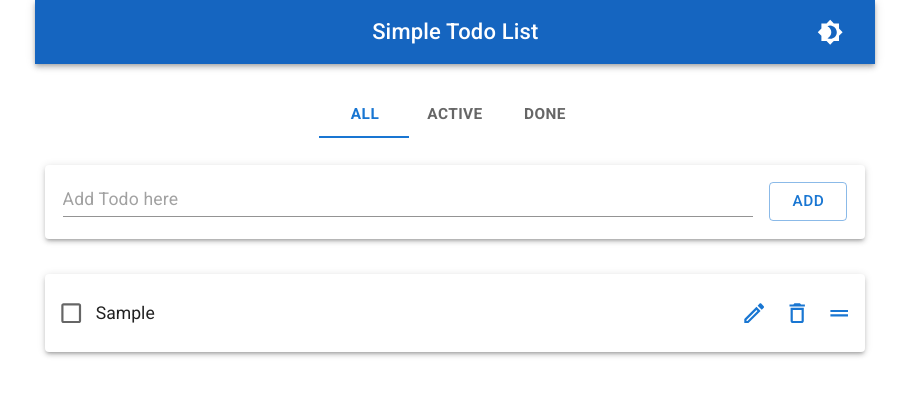
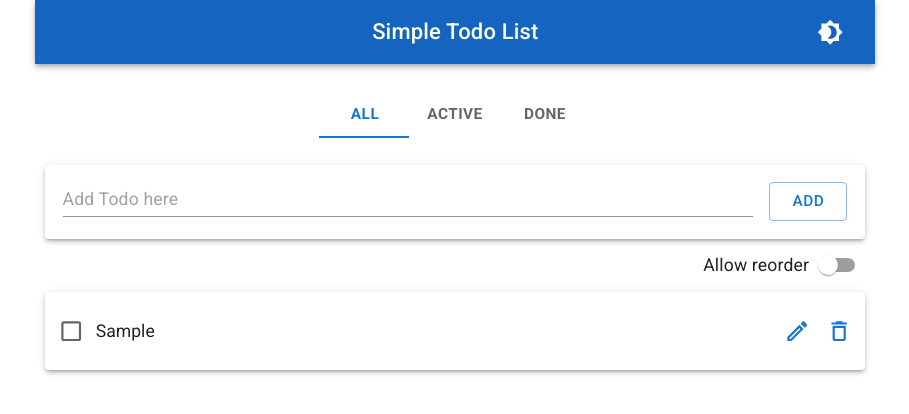
Before and after one commit to AlexFreshIce/simple_todo, a React (Create React App) app: page / in a window 1280 px wide. Both pictures are taken after typing "Sample" into the empty fields and a click on the button "ADD". Shown: the top 414 px of the page, without its empty margins (185-1094 px from the left). Built offline with nearby package versions, Linux system fonts and the light colour scheme.

Commit message:
add switcher reorder

```diff
--- a/src/components/InputTodo.tsx
+++ b/src/components/InputTodo.tsx
@@ -1,15 +1,13 @@
 import { Button, Grid, Paper, TextField } from "@mui/material";
 import { ChangeEvent, FC, useState } from "react";
 import { useDispatch, useSelector } from "react-redux";
-import { AppDispatch, RootState } from "../store";
-import { todoAdd } from "../store/todoSlice";
+import { AppDispatch } from "../store";
+import { filterSelector, todoAdd } from "../store/todoSlice";
 
 export const InputTodo: FC = () => {
   const [inputValue, setInputValue] = useState("");
   const dispatch = useDispatch<AppDispatch>();
-  const isDoneFilter = useSelector(
-    (state: RootState) => state.filter === "Done"
-  );
+  const filter = useSelector(filterSelector);
 
   const onInputChange = (e: ChangeEvent<HTMLInputElement>) => {
     setInputValue(e.target.value);
@@ -29,8 +27,11 @@ export const InputTodo: FC = () => {
     }
   };
 
-  return isDoneFilter ? null : (
-    <Paper elevation={3} sx={{ mb: "2rem", padding: "1rem" }}>
+  return filter !== "Done" ? (
+    <Paper
+      elevation={3}
+      sx={{ mb: filter === "All" ? "0" : "3rem", p: "1rem" }}
+    >
       <Grid container spacing={2}>
         <Grid xs item flexShrink={1}>
           <TextField
@@ -49,5 +50,5 @@ export const InputTodo: FC = () => {
         </Grid>
       </Grid>
     </Paper>
-  );
+  ) : null;
 };
--- a/src/components/ItemTodo.tsx
+++ b/src/components/ItemTodo.tsx
@@ -21,6 +21,7 @@ type ItemTodoType = {
   value: string;
   isChecked: boolean;
   isLastItem: boolean;
+  isAllowDrag: boolean;
 };
 
 export const ItemTodo: FC<ItemTodoType> = ({
@@ -29,6 +30,7 @@ export const ItemTodo: FC<ItemTodoType> = ({
   itemID,
   isLastItem,
   isChecked,
+  isAllowDrag,
 }) => {
   const [todoValue, setTodoValue] = useState(value);
   const [editMode, setEditMode] = useState(false);
@@ -70,7 +72,7 @@ export const ItemTodo: FC<ItemTodoType> = ({
       key={itemID}
       draggableId={itemID}
       index={index}
-      isDragDisabled={!isFilterAll}
+      isDragDisabled={!isAllowDrag || !isFilterAll}
     >
       {(provided) => (
         <ListItem
@@ -106,7 +108,7 @@ export const ItemTodo: FC<ItemTodoType> = ({
             <DeleteOutlinedIcon />
           </IconButton>
 
-          {isFilterAll ? (
+          {isFilterAll && isAllowDrag ? (
             <IconButton
               aria-label="drag"
               color="primary"
--- a/src/components/ListTodo.tsx
+++ b/src/components/ListTodo.tsx
@@ -1,7 +1,11 @@
 import { Paper } from "@mui/material";
 import List from "@mui/material/List";
-import { FC } from "react";
-import { DragDropContext, Droppable } from "react-beautiful-dnd";
+import { FC, useState } from "react";
+import {
+  DragDropContext,
+  Droppable,
+  OnDragEndResponder,
+} from "react-beautiful-dnd";
 import { useDispatch, useSelector } from "react-redux";
 import { AppDispatch } from "../store";
 import {
@@ -10,13 +14,14 @@ import {
   todosReorder,
 } from "../store/todoSlice";
 import { ItemTodo } from "./ItemTodo";
+import { SwitchDrag } from "./SwitchDrag";
 
 export const ListTodo: FC = () => {
   const dispatch = useDispatch<AppDispatch>();
-
+  const [isAllowDrag, setIsAllowDrag] = useState(false);
   const todos = useSelector(filteredTodosSelector);
 
-  const onDragEnd = (result: any) => {
+  const onDragEnd: OnDragEndResponder = (result) => {
     if (!result.destination) return;
     const items = Array.from(todos);
     const [reorderedItem] = items.splice(result.source.index, 1);
@@ -24,7 +29,11 @@ export const ListTodo: FC = () => {
     dispatch(todosReorder(items));
   };
 
+  const onSwitchChange = () => setIsAllowDrag((prevChecked) => !prevChecked);
+
   return todos.length ? (
+    <>
+      <SwitchDrag isChecked={isAllowDrag} onSwitchChange={onSwitchChange} />
       <DragDropContext onDragEnd={onDragEnd}>
         <Droppable droppableId="droppable">
           {(provided) => (
@@ -39,6 +48,7 @@ export const ListTodo: FC = () => {
                       value={todo.content}
                       isChecked={todo.isChecked}
                       isLastItem={index === todos.length - 1}
+                      isAllowDrag={isAllowDrag}
                     />
                   );
                 })}
@@ -48,5 +58,6 @@ export const ListTodo: FC = () => {
           )}
         </Droppable>
       </DragDropContext>
+    </>
   ) : null;
 };
--- /dev/null
+++ b/src/components/SwitchDrag.tsx
@@ -0,0 +1,35 @@
+import { Box, FormControlLabel, Switch } from "@mui/material";
+import { useSelector } from "react-redux";
+import { isFilterAllSelector } from "../store/todoSlice";
+import { FC } from "react";
+
+type SwitchDragType = {
+  isChecked: boolean;
+  onSwitchChange: () => void;
+};
+
+export const SwitchDrag: FC<SwitchDragType> = (props) => {
+
+  const { isChecked, onSwitchChange } = props;
+
+  const isFilterAll = useSelector(isFilterAllSelector);
+
+  return isFilterAll ? (
+    <Box
+      sx={{
+        display: "flex",
+        justifyContent: "end",
+        height: "2rem",
+        m: "0.5rem",
+      }}
+    >
+      <FormControlLabel
+        control={
+          <Switch checked={isChecked} onChange={onSwitchChange} />
+        }
+        label="Allow reorder"
+        labelPlacement="start"
+      />
+    </Box>
+  ) : null;
+};
```
Lines whose indentation alone changed are shown as unchanged.
